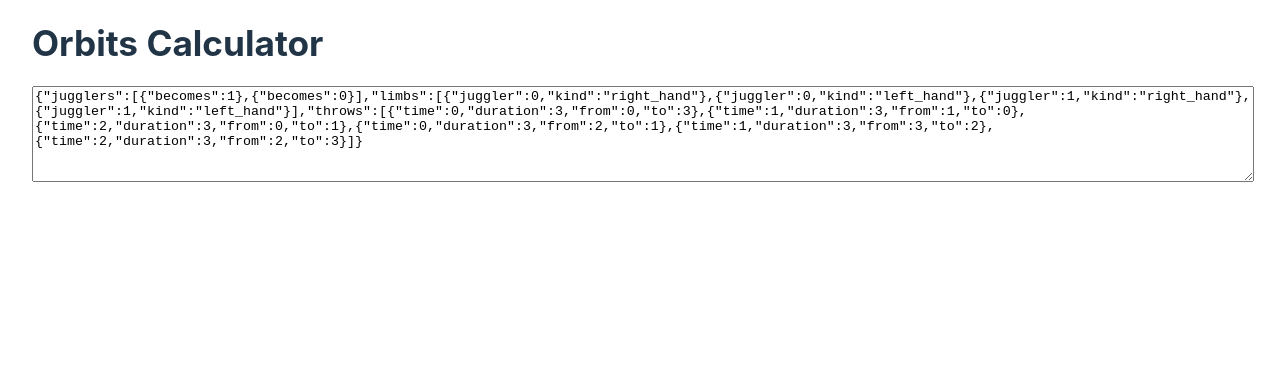
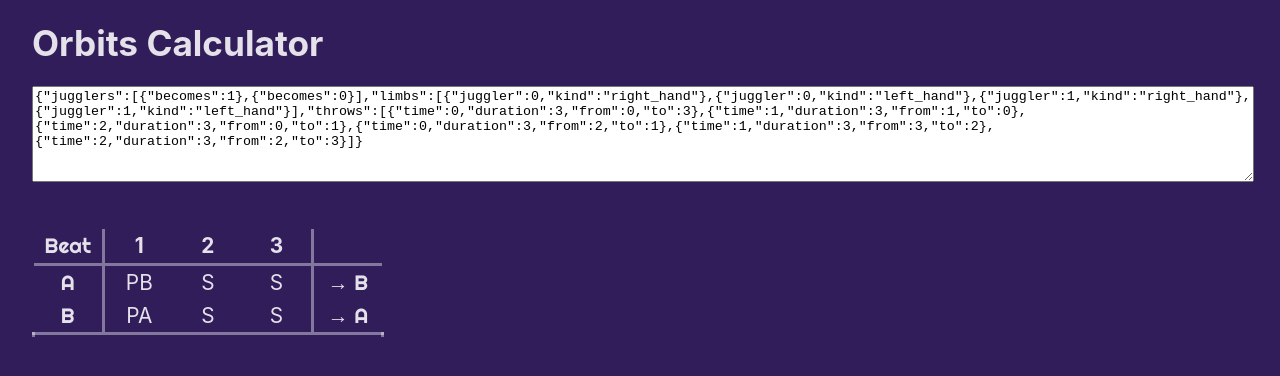
Before and after one commit to Bone008/jif-web, a React (Vite) app: page / in a window 1280 px wide. Shown: the top 376 px of the page. Built offline with nearby package versions, Linux system fonts and the light colour scheme.

Commit message:
basic table of throws

```diff
--- a/package.json
+++ b/package.json
@@ -11,6 +11,7 @@
     "preview": "vite preview"
   },
   "dependencies": {
+    "lodash": "^4.17.21",
     "react": "^18.3.1",
     "react-dom": "^18.3.1"
   },
@@ -24,6 +25,7 @@
     "eslint-plugin-react-refresh": "^0.4.16",
     "globals": "^15.14.0",
     "prettier": "^3.4.2",
+    "sass-embedded": "^1.83.0",
     "typescript": "~5.6.2",
     "typescript-eslint": "^8.18.2",
     "vite": "^6.0.5"
--- /dev/null
+++ b/src/OrbitsCalculator.scss
@@ -0,0 +1,109 @@
+table.throws {
+  margin-top: 2em;
+  border-collapse: collapse;
+  font-size: 130%;
+
+  th,
+  td {
+    width: 3.2em;
+    text-align: center;
+    transition:
+      opacity 200ms linear,
+      color 200ms linear;
+  }
+
+  tr:last-child td {
+    border-top: 3px solid var(--table-border);
+  }
+
+  th:first-child,
+  td:first-child {
+    font-family: "Righteous";
+    border-right: 3px solid var(--table-border);
+  }
+
+  th:last-child,
+  td:last-child {
+    font-family: "Righteous";
+    border-left: 3px solid var(--table-border);
+  }
+
+  .line {
+    &__m {
+      td {
+        border-top: 3px solid var(--table-border);
+      }
+
+      &.fancy-hover {
+        cursor: default;
+
+        &:hover {
+          color: orange;
+        }
+      }
+    }
+    &__hands {
+      th {
+        color: rgba(255, 255, 255, 0.5);
+        font-size: 20px;
+      }
+    }
+
+    &__underline {
+      border-bottom: 3px solid var(--table-border);
+    }
+  }
+}
+
+/* Fancy hover */
+.table-container:has(.line__m .fancy-hover:hover)
+  tr:not(.line__m)
+  td[data-beat],
+.table-container:has(.line__m .fancy-hover:hover) .svg-arrows {
+  opacity: 0.3;
+}
+
+.table-container:has(.line__m td[data-from="A"][data-beat="1"]:hover)
+  [data-juggler="A"]
+  [data-beat="1"],
+.table-container:has(.line__m td[data-from="A"][data-beat="3"]:hover)
+  [data-juggler="A"]
+  [data-beat="3"],
+.table-container:has(.line__m td[data-from="A"][data-beat="5"]:hover)
+  [data-juggler="A"]
+  [data-beat="5"],
+.table-container:has(.line__m td[data-from="B"][data-beat="1"]:hover)
+  [data-juggler="B"]
+  [data-beat="1"],
+.table-container:has(.line__m td[data-from="B"][data-beat="3"]:hover)
+  [data-juggler="B"]
+  [data-beat="3"],
+.table-container:has(.line__m td[data-from="B"][data-beat="5"]:hover)
+  [data-juggler="B"]
+  [data-beat="5"],
+.table-container:has(.line__m td[data-from="C"][data-beat="1"]:hover)
+  [data-juggler="C"]
+  [data-beat="1"],
+.table-container:has(.line__m td[data-from="C"][data-beat="3"]:hover)
+  [data-juggler="C"]
+  [data-beat="3"],
+.table-container:has(.line__m td[data-from="C"][data-beat="5"]:hover)
+  [data-juggler="C"]
+  [data-beat="5"] {
+  opacity: 1;
+  color: orange;
+}
+
+/* Arrows */
+.table-container {
+  position: relative;
+}
+.svg-arrows {
+  position: absolute;
+  top: 0;
+  left: 0;
+  width: 100%;
+  height: 100%;
+  pointer-events: none;
+  transition: opacity 200ms linear;
+}
--- a/src/OrbitsCalculator.tsx
+++ b/src/OrbitsCalculator.tsx
@@ -1,9 +1,17 @@
-import { useState } from "react";
+import "./OrbitsCalculator.scss";
+import { useMemo, useState } from "react";
+import { JIF } from "./jif/jif";
+import { FullJIF, FullThrow, loadWithDefaults } from "./jif/jif_loader";
+import { getThrowsTable, ThrowsTableData } from "./jif/orbits";
 import { DATA_3_COUNT_PASSING } from "./jif/test_data";
 
 export function OrbitsCalculator() {
   const defaultJif = DATA_3_COUNT_PASSING;
   const [jifInput, setJifInput] = useState<string>(JSON.stringify(defaultJif));
+  const { error, jif, throwsTable } = useMemo(
+    () => processInput(jifInput),
+    [jifInput],
+  );
 
   return (
     <>
@@ -15,6 +23,97 @@ export function OrbitsCalculator() {
         rows={6}
         style={{ width: "100%" }}
       ></textarea>
+      {error && <p className="error">{error}</p>}
+      {jif && throwsTable && <ThrowsTable jif={jif} data={throwsTable} />}
     </>
   );
 }
+
+function ThrowsTable({
+  jif,
+  data: throws,
+}: {
+  jif: FullJIF;
+  data: ThrowsTableData;
+}) {
+  const maxThrowHeight = Math.max(
+    ...throws.flat().map((thrw) => thrw?.duration ?? 0),
+  );
+  const useLetters = maxThrowHeight == 3;
+
+  return (
+    <table className="throws">
+      <thead>
+        <tr className="line__underline">
+          <th>Beat</th>
+          {throws[0].map((_, i) => (
+            <th key={i}>{i + 1}</th>
+          ))}
+          <th></th>
+        </tr>
+      </thead>
+      <tbody>
+        {throws.map((row, j) => (
+          <tr key={j}>
+            <td>{jif.jugglers[j].label}</td>
+            {row.map((thrw, t) => (
+              <td key={t}>
+                {thrw && (
+                  <ThrowCell jif={jif} thrw={thrw} useLetters={useLetters} />
+                )}
+              </td>
+            ))}
+            <td>&rarr; {jif.jugglers[jif.jugglers[j].becomes].label}</td>
+          </tr>
+        ))}
+        <tr>
+          <td colSpan={throws[0].length + 2}></td>
+        </tr>
+      </tbody>
+    </table>
+  );
+}
+
+function ThrowCell({
+  jif,
+  thrw,
+  useLetters,
+}: {
+  jif: FullJIF;
+  thrw: FullThrow;
+  useLetters: boolean;
+}) {
+  const fromJuggler = jif.limbs[thrw.from].juggler;
+  const toJuggler = jif.limbs[thrw.to].juggler;
+  const isPass = fromJuggler !== toJuggler;
+  let label: string;
+  if (useLetters && thrw.duration === 3) {
+    label = isPass ? "P" : "S";
+  } else {
+    label = `${thrw.duration.toString(36)}${isPass ? "p" : ""}`;
+  }
+  const subText = isPass ? jif.jugglers[toJuggler].label : null;
+
+  return (
+    <div className="supsub">
+      {label}
+      {subText}
+    </div>
+  );
+}
+
+function processInput(value: string): {
+  error?: string;
+  jif?: FullJIF;
+  throwsTable?: ThrowsTableData;
+} {
+  let jif: JIF;
+  try {
+    jif = JSON.parse(value);
+  } catch (e) {
+    return { error: String(e) };
+  }
+
+  const fullJif = loadWithDefaults(jif);
+  return { jif: fullJif, throwsTable: getThrowsTable(fullJif) };
+}
--- a/src/index.css
+++ b/src/index.css
@@ -3,27 +3,28 @@ html {
   line-height: 1.5;
   font-weight: 400;
 
-  color-scheme: light dark;
-  color: rgba(255, 255, 255, 0.87);
-  background-color: #242424;
-
   font-synthesis: none;
   text-rendering: optimizeLegibility;
   -webkit-font-smoothing: antialiased;
   -moz-osx-font-smoothing: grayscale;
+
+  --table-border: rgba(255, 255, 255, 0.4);
+  --passingzone-color: #321d5b;
+  --passingzone-color-light: #4b3673;
 }
 
 body {
   margin: 0;
   min-height: 100vh;
   display: flex;
+  background-color: var(--passingzone-color);
+  color: rgba(255, 255, 255, 0.87);
 }
 
 #root {
   padding: 0 2em;
   flex-grow: 1;
 }
-
 
 .card {
   padding: 2em;
@@ -32,7 +33,9 @@ body {
 .secondary {
   color: #888;
 }
-
+.error {
+  color: #c00;
+}
 
 a {
   font-weight: 500;
--- a/src/jif/orbits.ts
+++ b/src/jif/orbits.ts
@@ -1,32 +1,48 @@
 import _ from "lodash";
 import { FullJIF, FullThrow, inferPeriod } from "./jif_loader";
 
-export default function orbits(data: FullJIF, verbose: boolean): FullThrow[][] {
+export type ThrowsTableData = Array<FullThrow | null>[];
+
+export function getThrowsTable(data: FullJIF): ThrowsTableData {
   // Assumptions: integer throws, only 1 throw per juggler per beat
   const period = inferPeriod(data);
   // Indexed by [juggler][time].
-  const throwsTable: Array<FullThrow | null>[] = Array.from({ length: data.jugglers.length },
-    () => Array(period).fill(null));
+  const throwsTable: Array<FullThrow | null>[] = Array.from(
+    { length: data.jugglers.length },
+    () => Array(period).fill(null)
+  );
   for (const thrw of data.throws) {
     const juggler = data.limbs[thrw.from].juggler;
     if (throwsTable[juggler][thrw.time]) {
-      console.warn(`\nWARNING: More than 1 throw detected by juggler ${data.jugglers[juggler].label
-        } at time ${thrw.time}!\n`);
+      console.warn(
+        `\nWARNING: More than 1 throw detected by juggler ${
+          data.jugglers[juggler].label
+        } at time ${thrw.time}!\n`
+      );
     }
     throwsTable[juggler][thrw.time] = thrw;
   }
+  return throwsTable;
+}
 
-  console.log('Table:');
+export default function orbits(data: FullJIF, verbose: boolean): FullThrow[][] {
+  const throwsTable = getThrowsTable(data);
+  const period = inferPeriod(data);
+
+  console.log("Table:");
   printThrowsTable(data, throwsTable);
-  console.log('\nHands:');
+  console.log("\nHands:");
   printThrowsTable(data, throwsTable, true);
 
-  console.log('\nOrbits:');
+  console.log("\nOrbits:");
 
   type Orbit = FullThrow[];
   const allOrbits: Orbit[] = [];
   // Indexed by [juggler][time].
-  const orbitsByBeat: Array<Orbit | undefined>[] = Array.from({ length: data.jugglers.length }, () => Array(period));
+  const orbitsByBeat: Array<Orbit | undefined>[] = Array.from(
+    { length: data.jugglers.length },
+    () => Array(period)
+  );
   let startJ = 0;
   let startT = 0;
   while (startJ < data.jugglers.length) {
@@ -47,15 +63,22 @@ export default function orbits(data: FullJIF, verbose: boolean): FullThrow[][] {
 
   console.log();
   for (const orbit of allOrbits) {
-    console.log(orbit
-      .map(thrw => `${data.jugglers[data.limbs[thrw.from].juggler].label}${thrw.time}(${thrw.duration.toString(36)}${thrw.isManipulated ? ',m' : ''})`)
-      .join(' --> '));
+    console.log(
+      orbit
+        .map(
+          (thrw) =>
+            `${data.jugglers[data.limbs[thrw.from].juggler].label}${thrw.time}(${thrw.duration.toString(36)}${thrw.isManipulated ? ",m" : ""})`
+        )
+        .join(" --> ")
+    );
   }
   // Alternative layout: A throws table with only this orbit filled in.
   console.log();
   for (const [i, orbit] of allOrbits.entries()) {
     console.log(`Orbit #${i}:`);
-    const orbitOnlyTable = throwsTable.map(row => row.map(t => t && orbit.includes(t) ? t : null));
+    const orbitOnlyTable = throwsTable.map((row) =>
+      row.map((t) => (t && orbit.includes(t) ? t : null))
+    );
     printThrowsTable(data, orbitOnlyTable);
     console.log();
   }
@@ -66,14 +89,23 @@ export default function orbits(data: FullJIF, verbose: boolean): FullThrow[][] {
     const existingOrbit = orbitsByBeat[j][t];
     if (existingOrbit) {
       if (existingOrbit !== orbit) {
-        console.error('debug error info:\ncurrent', orbit, '\nexisting:', existingOrbit);
-        throw new Error('Assertion violated: arrived at an orbit that is not the current one.');
+        console.error(
+          "debug error info:\ncurrent",
+          orbit,
+          "\nexisting:",
+          existingOrbit
+        );
+        throw new Error(
+          "Assertion violated: arrived at an orbit that is not the current one."
+        );
       }
       console.log(`(Found orbit with length ${orbit.length}.)`);
 
       // Found a cycle, shift it so it starts at the minimum time.
-      const firstThrow = _.minBy(orbit,
-        t => t.time * data.jugglers.length + data.limbs[t.from].juggler)!;
+      const firstThrow = _.minBy(
+        orbit,
+        (t) => t.time * data.jugglers.length + data.limbs[t.from].juggler
+      )!;
       const startIndex = orbit.indexOf(firstThrow);
       const deleted = orbit.splice(0, startIndex);
       orbit.push(...deleted);
@@ -82,7 +114,9 @@ export default function orbits(data: FullJIF, verbose: boolean): FullThrow[][] {
 
     const thrw = throwsTable[j][t];
     if (!thrw) {
-      throw new Error(`Assertion violated: arrived at juggler ${t} at beat ${t} that has no outgoing throw!`);
+      throw new Error(
+        `Assertion violated: arrived at juggler ${t} at beat ${t} that has no outgoing throw!`
+      );
     }
     // Note down throw in orbit.
     orbit.push(thrw);
@@ -100,24 +134,40 @@ export default function orbits(data: FullJIF, verbose: boolean): FullThrow[][] {
   }
 }
 
-function printThrowsTable(data: FullJIF, throwsTable: Array<FullThrow | null>[], limbsOnly = false) {
+function printThrowsTable(
+  data: FullJIF,
+  throwsTable: Array<FullThrow | null>[],
+  limbsOnly = false
+) {
   const period = inferPeriod(data);
-  console.log('t', '|', Array.from({ length: period }, (_, i) => i).join('   '));
-  console.log('-'.repeat(3 + 4 * period));
+  console.log(
+    "t",
+    "|",
+    Array.from({ length: period }, (_, i) => i).join("   ")
+  );
+  console.log("-".repeat(3 + 4 * period));
   for (let j = 0; j < data.jugglers.length; j++) {
     console.log(
       data.jugglers[j].label,
-      '|',
-      throwsTable[j].map(t => {
-        if (!t) { return '_  '; }
-        if (limbsOnly) { return data.limbs[t.from].label + '  '; }
-        const fromJuggler = data.limbs[t.from].juggler;
-        const toJuggler = data.limbs[t.to].juggler;
-        const targetStr = fromJuggler === toJuggler ? ' ' : data.jugglers[toJuggler].label;
-        const manipStr = t.isManipulated ? 'm' : ' ';
-        return t.duration.toString(36) + targetStr + manipStr;
-      }).join(' '),
-      '->',
-      data.jugglers[data.jugglers[j].becomes].label);
+      "|",
+      throwsTable[j]
+        .map((t) => {
+          if (!t) {
+            return "_  ";
+          }
+          if (limbsOnly) {
+            return data.limbs[t.from].label + "  ";
+          }
+          const fromJuggler = data.limbs[t.from].juggler;
+          const toJuggler = data.limbs[t.to].juggler;
+          const targetStr =
+            fromJuggler === toJuggler ? " " : data.jugglers[toJuggler].label;
+          const manipStr = t.isManipulated ? "m" : " ";
+          return t.duration.toString(36) + targetStr + manipStr;
+        })
+        .join(" "),
+      "->",
+      data.jugglers[data.jugglers[j].becomes].label
+    );
   }
 }
--- a/src/main.tsx
+++ b/src/main.tsx
@@ -6,5 +6,5 @@ import "./index.css";
 createRoot(document.getElementById("root")!).render(
   <StrictMode>
     <App />
-  </StrictMode>
+  </StrictMode>,
 );
```
Also changed, not shown: index.html (+8 -0 lines), 1 other file (tests, documents, lock files or other folders).
